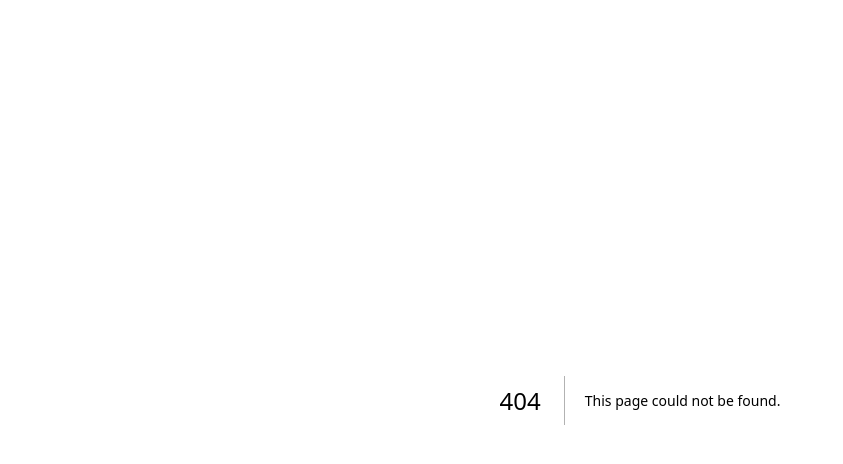
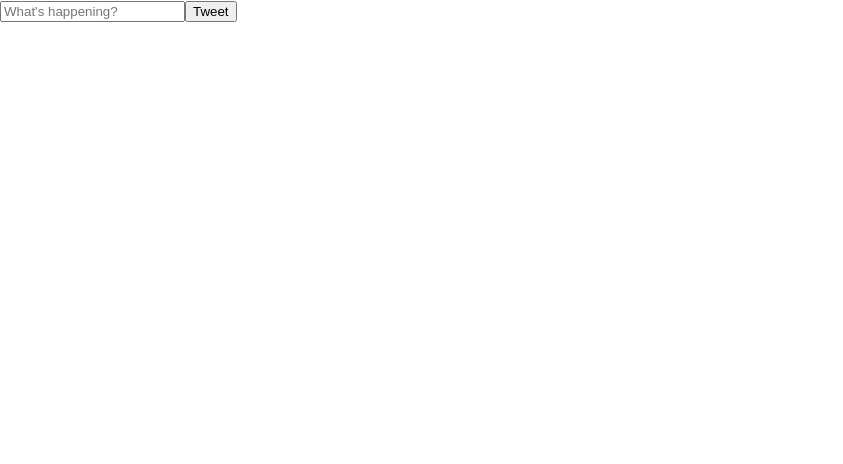
Before and after one commit to itong6/twitter-clone, a Next.js app: page /tweets in a window 1280 px wide. Before the commit this address had no page. Shown: the top 464 px of the page, without its empty margins (0-843 px from the left). Built offline with nearby package versions, Linux system fonts and the light colour scheme.

Commit message:
add post tweets and connect to firebase db

```diff
--- a/firebase/firebase.config.js
+++ b/firebase/firebase.config.js
@@ -1,6 +1,9 @@
 // Import the functions you need from the SDKs you need
 import { initializeApp } from "firebase/app";
 import { getAuth } from 'firebase/auth';
+import { getFirestore } from "firebase/firestore";
+
+export {db}
 
 // TODO: Add SDKs for Firebase products that you want to use
 // https://firebase.google.com/docs/web/setup#available-libraries
@@ -18,4 +21,9 @@ const firebaseConfig = {
 // Initialize Firebase
 const app = initializeApp(firebaseConfig);
 
+// Initialize Cloud Firestore and get a reference to the service
+const db = getFirestore(app);
+
+export const firestore = getFirestore(app);
+
 export const auth = getAuth(app);
--- /dev/null
+++ b/pages/tweets.js
@@ -0,0 +1,43 @@
+import React from "react";
+import { createUserWithEmailAndPassword, onAuthStateChanged, signInWithEmailAndPassword, signInWithPopup, signOut, GoogleAuthProvider } from "firebase/auth";
+import { auth, db } from '../firebase/firebase.config';
+import { useState } from "react";
+import { Firestore } from "firebase/firestore";
+import { collection, doc, addDoc } from "firebase/firestore";
+import { async } from "@firebase/util";
+
+export default function Tweets(){
+
+    const [user, setUser] = useState({})
+    const [tweet, setTweet] = useState('')
+
+    const handleSubmit = event =>{
+        event.preventDefault()
+        event.target.reset()
+    }
+
+    const createTweet = async()=>{
+        const postDoc = await addDoc(collection(db, "posts"),{
+            text: tweet,
+            user: auth.currentUser.email,
+            userId: auth.currentUser.uid
+        });
+        // console.log('u suckkkk')
+    }
+
+    return (
+        <div>
+            <form onSubmit={handleSubmit}>
+                <label>{user.email}</label>
+                <input
+                    placeholder="What's happening?"
+                    type="text"
+                    onChange={(event)=> {
+                        setTweet(event.target.value)
+                    }}
+                />
+                <button onClick={createTweet}>Tweet</button>
+            </form>
+        </div>
+    )
+}
```
